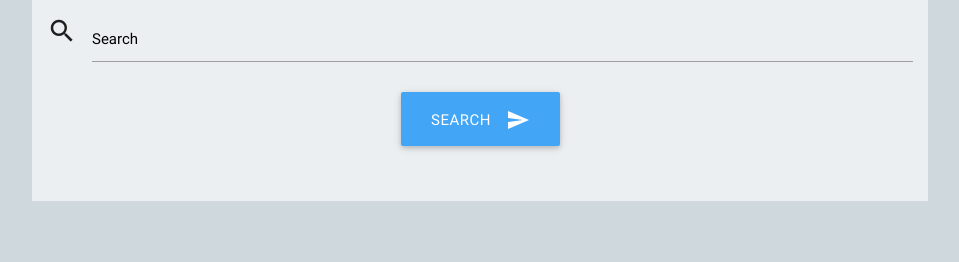
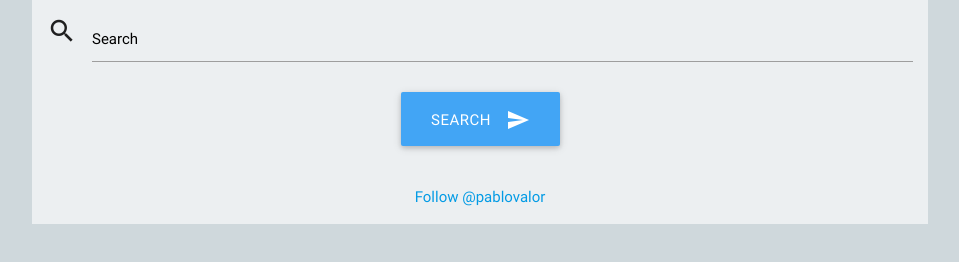
Before and after one commit to PabloValor/twitter-search, a website: page dist/views/layout.html in a window 1280 px wide. Shown: the part 356-618 px from the top of the page, without its empty margins (160-1119 px from the left). Drawn offline with Linux system fonts and the light colour scheme; files that its build step writes are made by us from their sources; files whose address does not match are found by name.

Commit message:
Added follow button

```diff
--- a/dist/views/layout.html
+++ b/dist/views/layout.html
@@ -29,11 +29,11 @@
                 </div>
             </form>
         </div>
-
+        <!-- Progress bar -->
         <div class="progress blue lighten-1" ng-show="progressBarFlag">
             <div class="indeterminate light-blue darken-4"></div>
         </div>
-
+        <!-- End Progress bar -->
         <ul id="tweetsList">
             <li ng-repeat="tweet in tweets">
                 <div class="row">
@@ -59,6 +59,10 @@
                 </div>
             </li>
         </ul>
+        <div class="center-align">
+            <a href="https://twitter.com/pablovalor" class="twitter-follow-button" data-show-count="false" data-size="large">Follow @pablovalor</a>
+            <script>!function(d,s,id){var js,fjs=d.getElementsByTagName(s)[0],p=/^http:/.test(d.location)?'http':'https';if(!d.getElementById(id)){js=d.createElement(s);js.id=id;js.src=p+'://platform.twitter.com/widgets.js';fjs.parentNode.insertBefore(js,fjs);}}(document, 'script', 'twitter-wjs');</script>
+        </div>
     </div>
     <!-- Scripts -->
     <script type="text/javascript" src="/js/main.min.js"></script>
```
